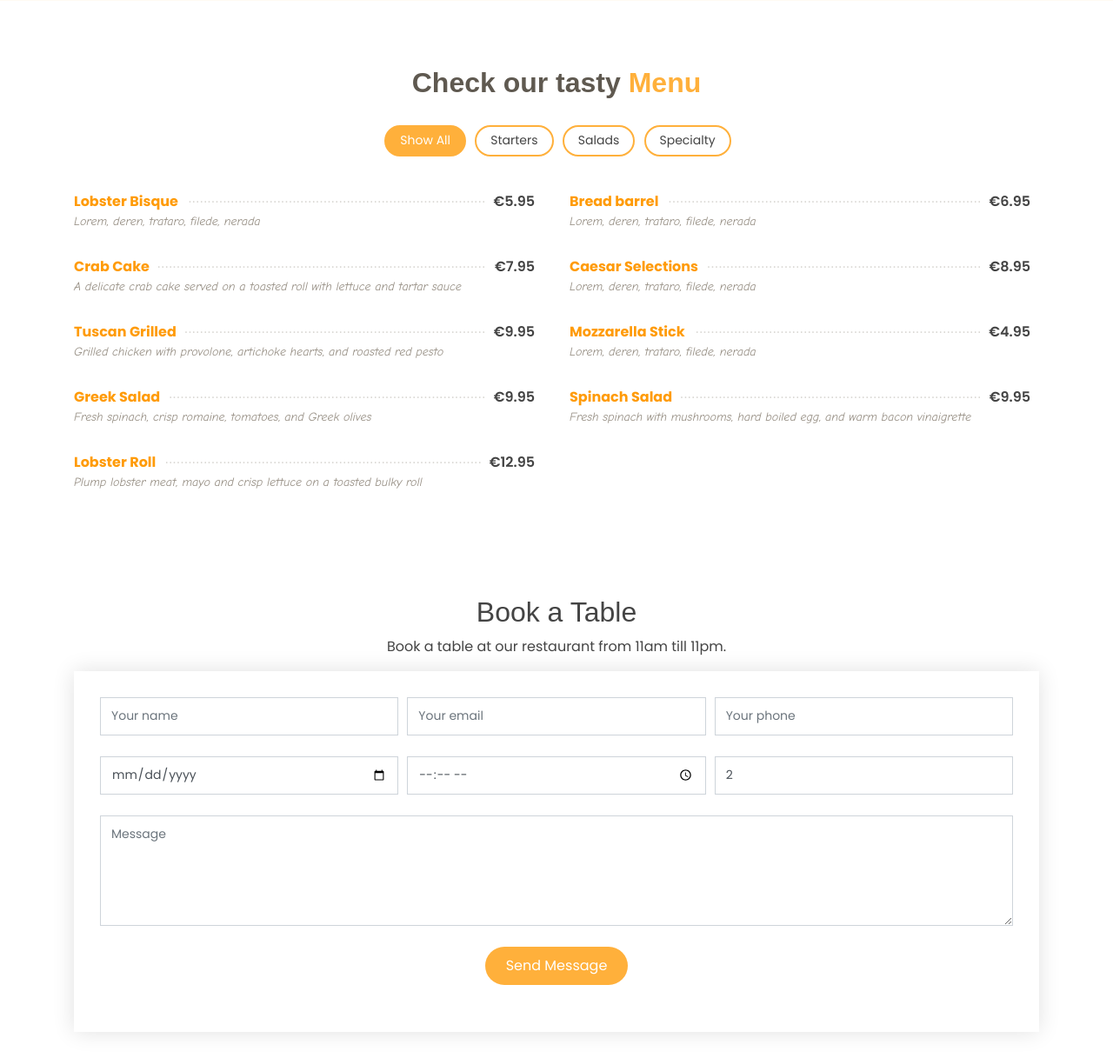
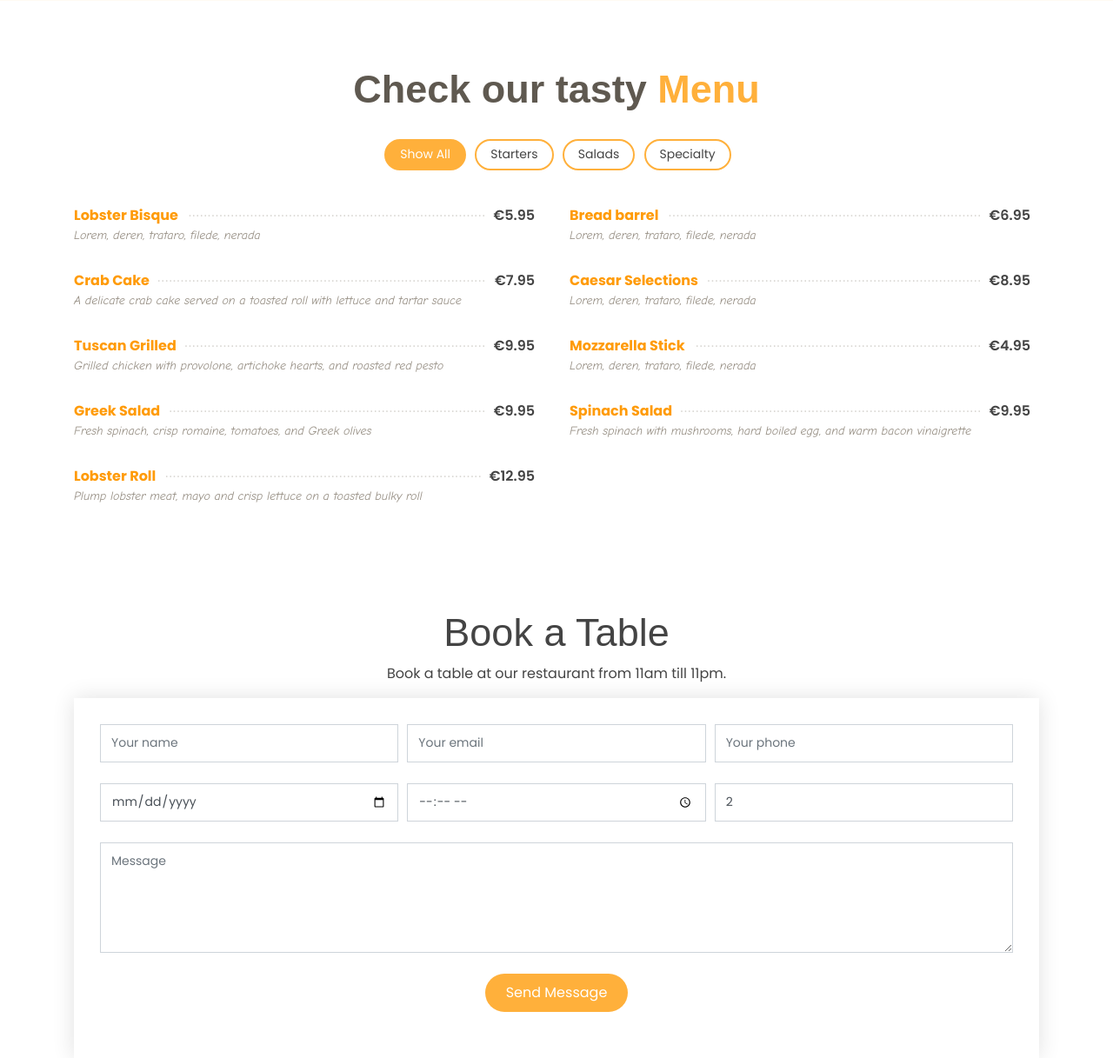
Before and after one commit to ssmerd/restaurant, a Django app: page / in a window 1280 px wide. Shown: the part 1329-2546 px from the top of the page at 87% size. Run offline with Django 4.2, Linux system fonts and the light colour scheme; some libraries are stand-ins or nearby versions; some web fonts are replaced.

Commit message:
Increase Book A Table Fonts

```diff
--- a/restr/booking/utils.py
+++ b/restr/booking/utils.py
@@ -1,4 +1,5 @@
 
 def print_parameters(form):
+    """ Print POST http parameters. Used for debugging. """
     for name, value in form.cleaned_data.items():
         print("{}: ({}) {}".format(name, type(value), value))
--- a/restr/static/main.css
+++ b/restr/static/main.css
@@ -558,7 +558,7 @@ body {
 
   .section-title h2 {
     margin: 15px 0 0 0;
-    font-size: 32px;
+    font-size: 45px;
     font-weight: 700;
     color: #5f5950;
   }
@@ -1082,6 +1082,10 @@ body {
   /*--------------------------------------------------------------
   # Book A Table
   --------------------------------------------------------------*/
+  .book-a-table h2 {
+    font-size: 45px;
+  }
+
   .book-a-table .php-email-form {
     width: 100%;
     box-shadow: 0 0 24px 0 rgba(0, 0, 0, 0.12);
--- a/restr/templates/base.html
+++ b/restr/templates/base.html
@@ -28,7 +28,7 @@
         <div
             class="container-fluid container-xl d-flex align-items-center justify-content-center justify-content-lg-start">
             <i class="fa-solid fa-phone d-flex align-items-center">
-                <span>085 1234567</span>
+                <span>085 1234567&nbsp&nbsp</span>
             </i>
             <i class="fa-solid fa-door-open ms-4 d-none d-lg-flex align-items-center">
                 <span>Mon-Sat: 11:00 AM - 23:00 PM</span>
@@ -272,7 +272,7 @@
                         <div class="col-lg-3 col-md-6 info mt-4 mt-lg-0">
                             <i class="fa-regular fa-envelope"></i>
                             <h4>Email:</h4>
-                            <p>info@example.com<br>contact@example.com</p>
+                            <p>info@epicure.com</p>
                         </div>
 
                         <div class="col-lg-3 col-md-6 info mt-4 mt-lg-0">
```
